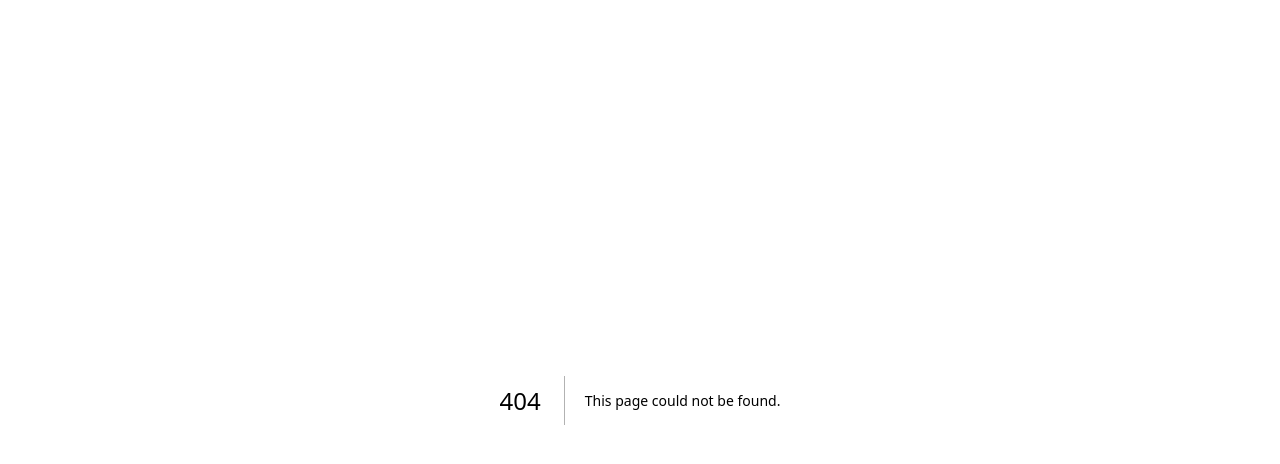
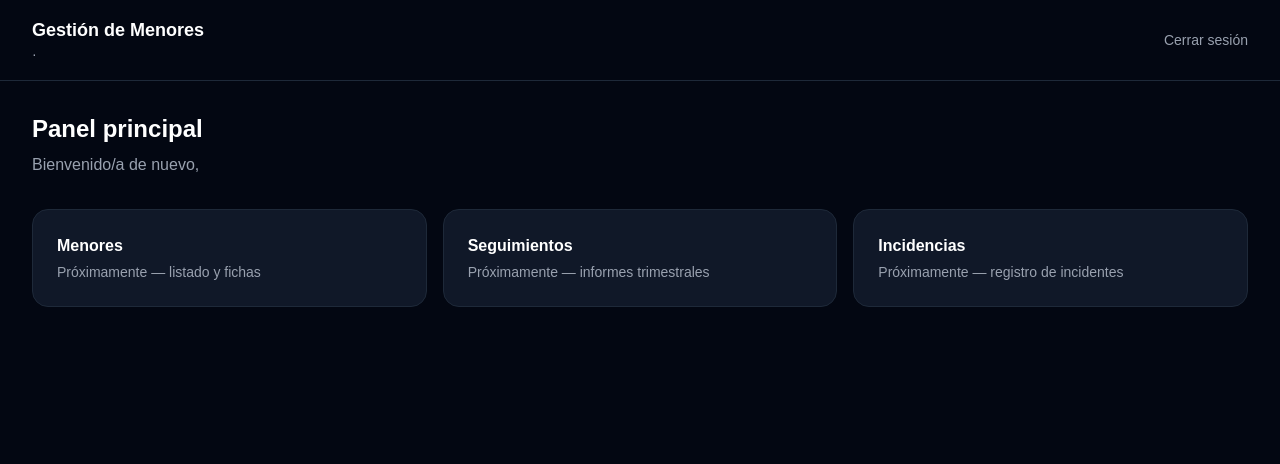
Before and after one commit to sarukiii/gestion-menores, a Next.js app: page /dashboard in a window 1280 px wide. Before the commit this address had no page. Shown: the top 464 px of the page. Built offline with nearby package versions, Linux system fonts and the light colour scheme; no server answers.

Commit message:
feat: dashboard funcional con sesión, roles y logout

```diff
--- a/package.json
+++ b/package.json
@@ -7,6 +7,9 @@
     "build": "next build",
     "start": "next start",
     "lint": "eslint"
+  },
+  "prisma": {
+    "seed": "tsx prisma/seed.ts"
   },
   "dependencies": {
     "@prisma/adapter-pg": "^7.8.0",
@@ -30,6 +33,7 @@
     "eslint": "^9",
     "eslint-config-next": "16.2.9",
     "tailwindcss": "^4",
+    "tsx": "^4.22.4",
     "typescript": "^5"
   }
 }
--- a/prisma.config.ts
+++ b/prisma.config.ts
@@ -16,6 +16,9 @@ export default defineConfig({
   migrations: {
     // Carpeta donde se guardan los archivos SQL de cada migración
     path: "prisma/migrations",
+
+    // Comando que ejecuta Prisma al hacer "npx prisma db seed"
+    seed: "npx tsx prisma/seed.ts",
   },
 
   datasource: {
--- /dev/null
+++ b/prisma/seed.ts
@@ -0,0 +1,47 @@
+// seed.ts — Script para poblar la base de datos con datos iniciales
+//
+// Un "seed" es un script que crea datos de prueba o datos esenciales
+// (como el primer usuario administrador) sin tener que hacerlo a mano
+// desde pgAdmin cada vez que reseteas la base de datos.
+//
+// Se ejecuta con: npx prisma db seed
+
+import { PrismaClient } from "../src/generated/prisma/client";
+import { PrismaPg } from "@prisma/adapter-pg";
+import bcrypt from "bcryptjs";
+
+const adapter = new PrismaPg({
+  connectionString: process.env.DATABASE_URL,
+});
+
+const prisma = new PrismaClient({ adapter });
+
+async function main() {
+  // Ciframos la contraseña antes de guardarla — nunca en texto plano
+  const passwordHash = await bcrypt.hash("Test1234", 10);
+
+  // upsert: si el usuario ya existe lo actualiza, si no lo crea
+  // Evita errores si ejecutas el seed varias veces
+  const usuario = await prisma.usuario.upsert({
+    where: { email: "coordinacion@test.com" },
+    update: {},
+    create: {
+      nombre: "Usuario de Prueba",
+      email: "coordinacion@test.com",
+      password: passwordHash,
+      rol: "COORDINACION",
+      activo: true,
+    },
+  });
+
+  console.log("Usuario creado:", usuario.email);
+}
+
+main()
+  .catch((e) => {
+    console.error(e);
+    process.exit(1);
+  })
+  .finally(async () => {
+    await prisma.$disconnect();
+  });
--- /dev/null
+++ b/src/app/dashboard/page.tsx
@@ -0,0 +1,93 @@
+// page.tsx — Dashboard principal (ruta "/dashboard")
+//
+// Esta es la primera pantalla que ve un usuario autenticado.
+// Es un Server Component (sin "use client") porque obtenemos la sesión
+// directamente en el servidor, antes de renderizar nada — más seguro
+// y más rápido que pedirla desde el cliente con un useEffect.
+
+import { auth } from "@/lib/auth";
+import { signOut } from "@/lib/auth";
+
+export default async function DashboardPage() {
+  // auth() en un Server Component nos da la sesión actual directamente.
+  // Si llegamos hasta aquí es porque el middleware ya comprobó que existe,
+  // pero TypeScript no lo sabe, así que seguimos comprobando por seguridad.
+  const session = await auth();
+
+  // Mapeo de roles técnicos a nombres legibles para mostrar en la UI
+  // El enum de Prisma usa MAYÚSCULAS_CON_GUION, pero la UI debe ser amigable
+  const nombresRol: Record<string, string> = {
+    MONITOR: "Monitor",
+    ATE: "ATE",
+    EDUCADOR: "Educador/a",
+    TRABAJADOR_SOCIAL: "Trabajador/a Social",
+    PSICOLOGO: "Psicólogo/a",
+    COORDINACION: "Coordinación",
+    DIRECCION: "Dirección",
+  };
+
+  return (
+    <main className="min-h-screen bg-gray-950">
+      {/* Cabecera con datos del usuario y botón de cerrar sesión */}
+      <header className="border-b border-gray-800 px-8 py-4 flex justify-between items-center">
+        <div>
+          <h1 className="text-white font-bold text-lg">
+            Gestión de Menores
+          </h1>
+          <p className="text-gray-400 text-sm">
+            {/* session?.user accede de forma segura por si fuera undefined */}
+            {session?.user?.name} ·{" "}
+            {nombresRol[session?.user?.rol ?? ""] ?? session?.user?.rol}
+          </p>
+        </div>
+
+        {/* Formulario de logout — NextAuth requiere un Server Action para esto */}
+        <form
+          action={async () => {
+            "use server"; // se ejecuta en el servidor, no en el navegador
+            await signOut({ redirectTo: "/" });
+          }}
+        >
+          <button
+            type="submit"
+            className="text-gray-400 hover:text-white text-sm transition-colors"
+          >
+            Cerrar sesión
+          </button>
+        </form>
+      </header>
+
+      {/* Contenido principal del dashboard */}
+      <div className="p-8">
+        <h2 className="text-white text-2xl font-bold mb-2">
+          Panel principal
+        </h2>
+        <p className="text-gray-400 mb-8">
+          Bienvenido/a de nuevo, {session?.user?.name}
+        </p>
+
+        {/* Tarjetas de acceso rápido — placeholder hasta construir el resto */}
+        <div className="grid grid-cols-1 md:grid-cols-3 gap-4">
+          <div className="bg-gray-900 rounded-2xl p-6 border border-gray-800">
+            <h3 className="text-white font-semibold mb-1">Menores</h3>
+            <p className="text-gray-400 text-sm">
+              Próximamente — listado y fichas
+            </p>
+          </div>
+          <div className="bg-gray-900 rounded-2xl p-6 border border-gray-800">
+            <h3 className="text-white font-semibold mb-1">Seguimientos</h3>
+            <p className="text-gray-400 text-sm">
+              Próximamente — informes trimestrales
+            </p>
+          </div>
+          <div className="bg-gray-900 rounded-2xl p-6 border border-gray-800">
+            <h3 className="text-white font-semibold mb-1">Incidencias</h3>
+            <p className="text-gray-400 text-sm">
+              Próximamente — registro de incidentes
+            </p>
+          </div>
+        </div>
+      </div>
+    </main>
+  );
+}
--- /dev/null
+++ b/src/lib/auth.config.ts
@@ -0,0 +1,66 @@
+// auth.config.ts — Configuración "ligera" de NextAuth, SIN acceso a Prisma
+//
+// ¿POR QUÉ EXISTE ESTE ARCHIVO SEPARADO DE auth.ts?
+//
+// El middleware de Next.js no se ejecuta en un servidor Node.js normal,
+// sino en "Edge Runtime" — un entorno mucho más limitado, pensado para
+// ejecutarse muy rápido y cerca del usuario (en el edge de la red).
+//
+// Edge Runtime NO soporta módulos nativos de Node como "node:path" o
+// "node:fs", que es justo lo que usa internamente el cliente generado
+// por Prisma 7. Si el middleware importa (aunque sea indirectamente)
+// algo que toque Prisma, la app rompe con un error de módulo nativo.
+//
+// SOLUCIÓN: dividimos la configuración de NextAuth en dos partes:
+//   1. auth.config.ts (este archivo) — solo páginas y reglas de autorización,
+//      sin tocar la base de datos. Es lo único que puede ejecutarse en Edge.
+//   2. auth.ts — la configuración completa, con Prisma y bcrypt,
+//      que se usa en rutas API y componentes de servidor (Node normal).
+//
+// Este patrón de "config dividida" es una práctica recomendada oficialmente
+// por la documentación de NextAuth para proyectos con middleware + Prisma.
+
+import type { NextAuthConfig } from "next-auth";
+
+export const authConfig: NextAuthConfig = {
+  // Le decimos a NextAuth que nuestra pantalla de login está en la raíz "/"
+  // en lugar de usar la página de login por defecto de NextAuth
+  pages: {
+    signIn: "/",
+  },
+
+  callbacks: {
+    // CALLBACK "authorized"
+    // Se ejecuta en CADA petición que pasa por el middleware.
+    // Decide si se permite el acceso a la ruta solicitada o no.
+    //
+    // Recibe:
+    // - auth: la sesión actual (o null si no hay usuario logueado)
+    // - request.nextUrl: información de la URL que se está visitando
+    authorized({ auth, request: { nextUrl } }) {
+      const isLoggedIn = !!auth?.user; // true si hay sesión activa
+      const isOnLoginPage = nextUrl.pathname === "/";
+
+      // CASO 1: usuario NO logueado intentando acceder a una ruta privada
+      // (cualquier ruta que no sea el login)
+      // Devolver "false" hace que NextAuth redirija automáticamente al login
+      if (!isLoggedIn && !isOnLoginPage) {
+        return false;
+      }
+
+      // CASO 2: usuario YA logueado intentando volver al login
+      // No tiene sentido que vea el formulario otra vez — lo mandamos al dashboard
+      if (isLoggedIn && isOnLoginPage) {
+        return Response.redirect(new URL("/dashboard", nextUrl));
+      }
+
+      // CASO 3: cualquier otra combinación es válida — dejamos pasar
+      return true;
+    },
+  },
+
+  // En esta configuración ligera no definimos proveedores de login
+  // (eso requeriría Prisma para consultar usuarios).
+  // Los proveedores reales se añaden en auth.ts, que extiende este archivo.
+  providers: [],
+};
--- a/src/lib/auth.ts
+++ b/src/lib/auth.ts
@@ -1,75 +1,79 @@
-// auth.ts — Configuración central de NextAuth (Auth.js)
-// NextAuth es la librería que gestiona toda la autenticación de la app:
-// login, sesiones, tokens y control de acceso.
-// Este archivo es el corazón del sistema de autenticación.
+// auth.ts — Configuración COMPLETA de NextAuth (incluye Prisma y bcrypt)
+//
+// Este archivo es el que realmente gestiona el login: busca usuarios en
+// PostgreSQL, compara contraseñas cifradas y genera los tokens de sesión.
+//
+// IMPORTANTE: este archivo NUNCA debe importarse desde middleware.ts,
+// porque arrastra Prisma y rompería en Edge Runtime (ver auth.config.ts
+// para la explicación completa de por qué).
+//
+// Se usa en:
+// - La ruta API de NextAuth (src/app/api/auth/[...nextauth]/route.ts)
+// - Server Components y Server Actions que necesiten la sesión completa
 
 import NextAuth from "next-auth";
 import Credentials from "next-auth/providers/credentials";
 import { prisma } from "@/lib/prisma";
 import bcrypt from "bcryptjs";
+import { authConfig } from "@/lib/auth.config";
 
-// NextAuth devuelve 4 elementos que exportamos para usar en toda la app:
-// - handlers: las rutas API del login (GET y POST)
-// - signIn: función para iniciar sesión
-// - signOut: función para cerrar sesión
-// - auth: función para obtener la sesión actual
 export const { handlers, signIn, signOut, auth } = NextAuth({
-  // ESTRATEGIA DE SESIÓN
-  // "jwt" significa que la sesión se guarda en un token cifrado en el navegador
-  // La alternativa sería "database" (guardar sesiones en una tabla de BD)
-  // JWT es más sencillo y no requiere tabla adicional en PostgreSQL
+  // Heredamos la configuración ligera (páginas + reglas de autorización)
+  // y la combinamos con lo que solo puede vivir en entorno Node completo
+  ...authConfig,
+
+  // ESTRATEGIA DE SESIÓN: JWT
+  // La sesión se guarda como un token cifrado en el navegador,
+  // no en una tabla de la base de datos. Más simple de mantener
+  // y no requiere consultar la BD en cada petición para validar sesión.
   session: { strategy: "jwt" },
 
-  // PÁGINAS PERSONALIZADAS
-  // Le decimos a NextAuth dónde está nuestra página de login
-  // Sin esto, NextAuth usaría su propia página por defecto
-  pages: {
-    signIn: "/", // La ruta raíz "/" es nuestra pantalla de login
-  },
-
   // PROVEEDORES DE AUTENTICACIÓN
-  // Define cómo puede autenticarse un usuario
-  // Usamos "Credentials": email y contraseña propios
-  // Otras opciones serían Google, GitHub, Microsoft...
+  // "Credentials" = login propio con email/contraseña,
+  // en contraposición a login social (Google, GitHub, etc.)
   providers: [
     Credentials({
-      // Campos que espera recibir del formulario de login
+      // Campos que el formulario de login debe enviar
       credentials: {
         email: { label: "Email", type: "email" },
         password: { label: "Contraseña", type: "password" },
       },
 
-      // FUNCIÓN AUTHORIZE
-      // Se ejecuta cuando el usuario pulsa "Iniciar sesión"
-      // Recibe las credenciales del formulario
-      // Devuelve el usuario si el login es correcto, null si no
+      // FUNCIÓN AUTHORIZE — el corazón de la validación del login
+      // Se ejecuta cada vez que alguien intenta iniciar sesión.
+      // Debe devolver el usuario si las credenciales son correctas,
+      // o "null" si hay que rechazar el login (NextAuth no da detalles
+      // del motivo exacto al cliente, por seguridad).
       authorize: async (credentials) => {
-        // Paso 1: comprobamos que llegaron email y contraseña
+        // PASO 1 — Validación básica: ¿llegaron ambos campos?
         if (!credentials?.email || !credentials?.password) return null;
 
-        // Paso 2: buscamos el usuario en la base de datos por email
-        // findUnique busca exactamente un registro — email es único
+        // PASO 2 — Buscamos el usuario en PostgreSQL a través de Prisma
+        // findUnique funciona porque "email" tiene la restricción @unique
+        // en el modelo Usuario (ver prisma/schema.prisma)
         const usuario = await prisma.usuario.findUnique({
           where: { email: String(credentials.email) },
         });
 
-        // Paso 3: si no existe el usuario o está dado de baja, rechazamos
-        // "activo: false" es la forma de deshabilitar un usuario sin borrarlo
+        // PASO 3 — Rechazamos si no existe el usuario o está dado de baja
+        // El campo "activo" permite desactivar a un profesional sin
+        // borrar su historial de informes y seguimientos (trazabilidad)
         if (!usuario || !usuario.activo) return null;
 
-        // Paso 4: comparamos la contraseña introducida con el hash de la BD
-        // bcrypt.compare hace la comparación de forma segura
-        // Nunca se descifra el hash — bcrypt rehashea y compara
+        // PASO 4 — Comparamos la contraseña introducida con el hash guardado
+        // bcrypt.compare NUNCA descifra el hash (es irreversible por diseño):
+        // vuelve a cifrar la contraseña introducida con la misma sal
+        // y compara los resultados
         const passwordCorrecta = await bcrypt.compare(
           String(credentials.password),
           usuario.password,
         );
 
-        // Paso 5: si la contraseña no coincide, rechazamos
         if (!passwordCorrecta) return null;
 
-        // Paso 6: todo correcto — devolvemos los datos del usuario
-        // Estos datos se pasarán al token JWT en el callback "jwt"
+        // PASO 5 — Login correcto: devolvemos solo los datos necesarios
+        // ¡NUNCA devolver el hash de la contraseña aquí! Estos datos
+        // viajarán al callback "jwt" y de ahí al token del navegador.
         return {
           id: usuario.id,
           email: usuario.email,
@@ -80,32 +84,32 @@ export const { handlers, signIn, signOut, auth } = NextAuth({
     }),
   ],
 
-  // CALLBACKS
-  // Funciones que se ejecutan automáticamente en momentos clave del flujo
   callbacks: {
-    // CALLBACK JWT
-    // Se ejecuta justo después del login y cada vez que se renueva el token
-    // "token" es el JWT actual, "user" son los datos devueltos por authorize
-    // Aquí añadimos id y rol al token para tenerlos disponibles en la sesión
+    // Mantenemos el callback "authorized" heredado de auth.config.ts
+    // y añadimos los callbacks que SÍ necesitan tocar el token completo
+    ...authConfig.callbacks,
+
+    // CALLBACK "jwt" — se ejecuta al crear o renovar el token
+    // "user" solo está disponible justo después del login (viene de authorize)
+    // En las siguientes peticiones "user" es undefined y el token ya
+    // mantiene los datos que guardamos aquí la primera vez
     async jwt({ token, user }) {
       if (user) {
         token.id = user.id as string;
-        token.rol = user.rol; // rol viene de nuestro tipo personalizado
+        token.rol = user.rol; // tipado gracias a next-auth.d.ts
       }
-      return token; // devolvemos el token enriquecido con nuestros datos
+      return token;
     },
 
-    // CALLBACK SESSION
-    // Se ejecuta cuando cualquier parte de la app pide la sesión actual
-    // "session" es el objeto de sesión que verá la app
-    // "token" es el JWT con los datos que guardamos en el callback anterior
-    // Aquí pasamos id y rol del token a la sesión para usarlos en la UI
+    // CALLBACK "session" — se ejecuta cuando cualquier parte de la app
+    // pide la sesión actual (por ejemplo con el hook useSession())
+    // Aquí trasladamos id y rol del token a la sesión visible para la UI
     async session({ session, token }) {
       if (token) {
         session.user.id = token.id as string;
         session.user.rol = token.rol as string;
       }
-      return session; // devolvemos la sesión enriquecida con nuestros datos
+      return session;
     },
   },
 });
--- a/src/middleware.ts
+++ b/src/middleware.ts
@@ -1,41 +1,28 @@
 // middleware.ts — Guardián de rutas protegidas
 //
-// El middleware es código que se ejecuta ANTES de que Next.js
-// procese cualquier petición. Es el primer filtro que ve cada visita.
+// Se ejecuta en Edge Runtime, ANTES de que Next.js procese cualquier
+// petición. Es el primer filtro de seguridad de toda la aplicación.
 //
-// Su función aquí es proteger las rutas privadas:
-// si un usuario no autenticado intenta acceder al dashboard
-// o a cualquier página protegida, lo redirigimos al login.
-//
-// Next.js busca este archivo automáticamente en src/middleware.ts
+// CRÍTICO: este archivo solo puede importar auth.config.ts (versión
+// SIN Prisma). Si importase auth.ts directamente, la app rompería
+// porque Edge Runtime no soporta los módulos nativos de Node que
+// usa el cliente generado por Prisma 7.
+// (Explicación completa del problema en auth.config.ts)
 
-import { auth } from "@/lib/auth";
-import { NextResponse } from "next/server";
+import NextAuth from "next-auth";
+import { authConfig } from "@/lib/auth.config";
 
-// auth() actúa como middleware cuando se usa de esta forma
-export default auth((req) => {
-  const isLoggedIn = !!req.auth; // req.auth contiene la sesión si está autenticado
-  const isOnLoginPage = req.nextUrl.pathname === "/";
-
-  // RUTAS PROTEGIDAS — requieren autenticación
-  // Si el usuario no está autenticado y no está en el login, lo redirigimos
-  if (!isLoggedIn && !isOnLoginPage) {
-    return NextResponse.redirect(new URL("/", req.url));
-  }
-
-  // REDIRECCIÓN POST-LOGIN
-  // Si el usuario ya está autenticado y visita el login, lo mandamos al dashboard
-  if (isLoggedIn && isOnLoginPage) {
-    return NextResponse.redirect(new URL("/dashboard", req.url));
-  }
-
-  // En cualquier otro caso, dejamos pasar la petición
-  return NextResponse.next();
-});
+// Creamos una instancia de NextAuth SOLO con la config ligera
+// y usamos su función "auth" como middleware
+export const { auth: middleware } = NextAuth(authConfig);
+export default middleware;
 
 // CONFIGURACIÓN DEL MATCHER
-// Le dice a Next.js a qué rutas aplicar el middleware
-// Excluimos archivos estáticos, imágenes y la ruta API de NextAuth
+// Define a qué rutas se aplica este middleware.
+// Excluimos:
+// - api/auth: las propias rutas de login, no deben quedar bloqueadas
+// - _next/static y _next/image: archivos internos de Next.js
+// - favicon.ico y public: recursos estáticos
 export const config = {
   matcher: ["/((?!api/auth|_next/static|_next/image|favicon.ico|public).*)"],
 };
```
Also changed, not shown: 2 other files (tests, documents, lock files or other folders).
